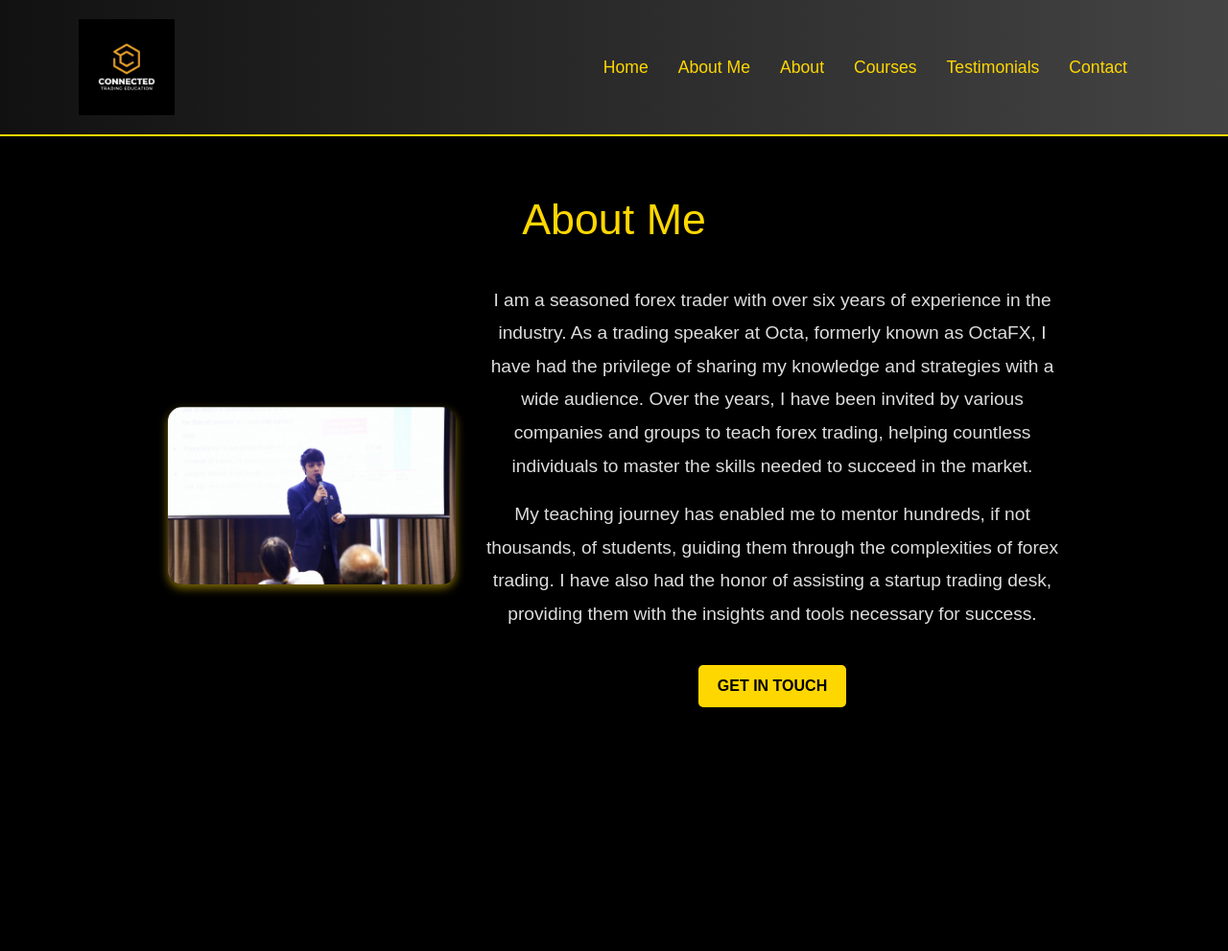
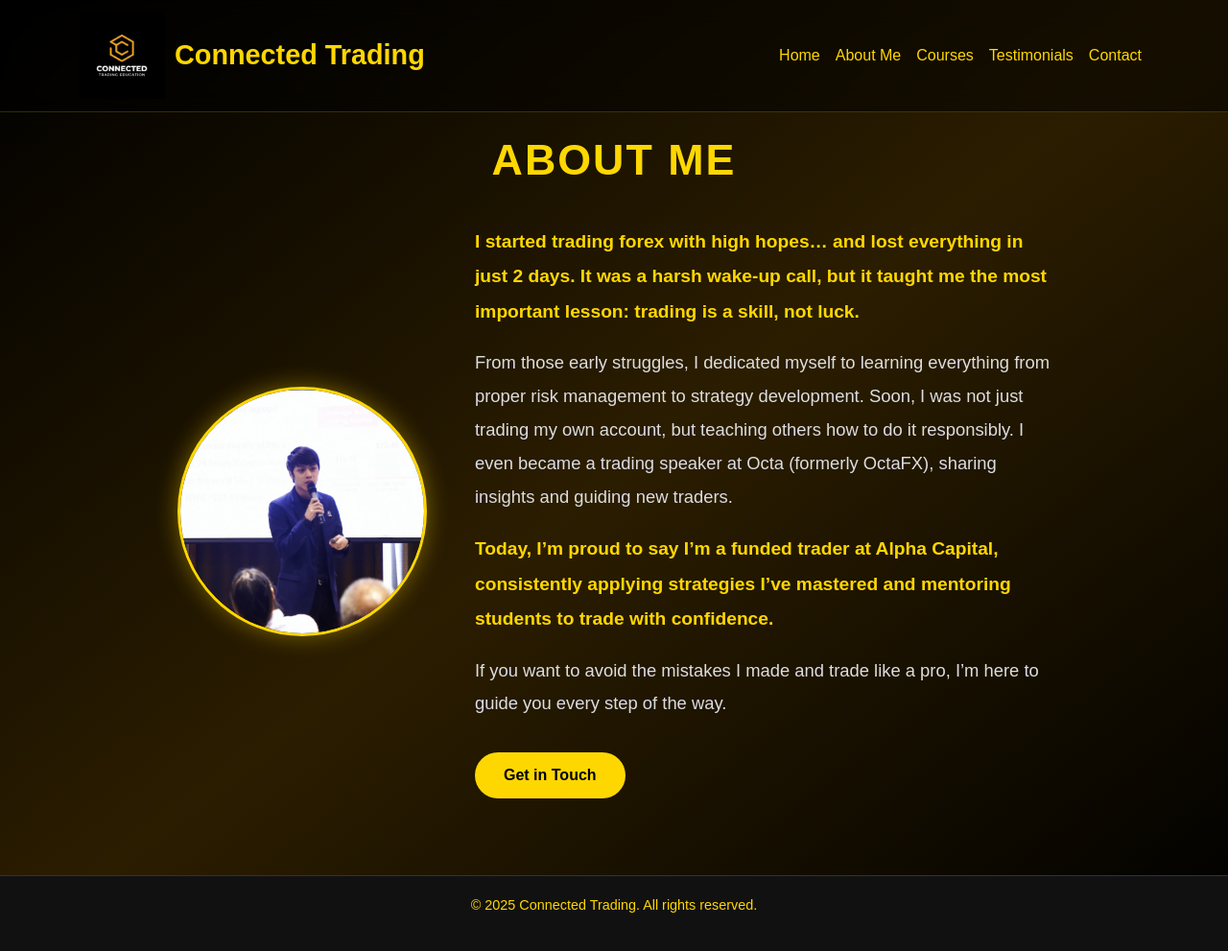
Before and after one commit to pjmendoza2451/ConnectedTrading, a plain HTML site: page about.html in a window 1280 px wide. Shown: the whole page at 96% size. Before the commit the page ends 800 px from the top, so only its background shows below. Drawn offline with nearby package versions, Linux system fonts and the light colour scheme.

Commit message:
about.html

```diff
--- a/about.html
+++ b/about.html
@@ -2,108 +2,160 @@
 <html lang="en">
 
 <head>
-    <meta charset="UTF-8">
-    <meta name="viewport" content="width=device-width, initial-scale=1.0">
-    <title>About Me</title>
-    <link href="https://cdn.jsdelivr.net/npm/bootstrap@5.3.0-alpha1/dist/css/bootstrap.min.css" rel="stylesheet">
-    <link rel="stylesheet" href="https://cdn.jsdelivr.net/npm/bootstrap-icons/font/bootstrap-icons.css">
-    <link rel="icon" href="logo.jpeg">
+  <meta charset="UTF-8" />
+  <meta name="viewport" content="width=device-width, initial-scale=1.0" />
+  <title>About Me - Connected Trading</title>
+  <link href="https://cdn.jsdelivr.net/npm/bootstrap@5.3.0-alpha1/dist/css/bootstrap.min.css" rel="stylesheet" />
+  <link rel="stylesheet" href="https://cdn.jsdelivr.net/npm/bootstrap-icons/font/bootstrap-icons.css" />
+  <link rel="icon" href="logo.jpeg" />
+
   <style>
     body {
-            background-color: #000;
+      background: linear-gradient(to bottom right, #000, #2b1d00, #000);
       color: #ffd700;
-            font-family: 'Arial', sans-serif;
+      font-family: 'Poppins', sans-serif;
+      overflow-x: hidden;
     }
 
-        .about-section {
-            padding: 60px 20px;
+    /* Transparent Navbar with Blur */
+    .navbar {
+      position: fixed;
+      width: 100%;
+      top: 0;
+      left: 0;
+      backdrop-filter: blur(12px);
+      background: rgba(0, 0, 0, 0.5);
+      border-bottom: 1px solid rgba(255, 215, 0, 0.2);
+      z-index: 999;
     }
 
-        h1 {
+    .navbar .nav-link {
       color: #ffd700;
+      font-weight: 500;
+      transition: all 0.3s ease;
+    }
+
+    .navbar .nav-link:hover {
+      color: #fff;
+      transform: scale(1.1);
+    }
+
+    .navbar-brand img {
+      width: 90px;
+      height: auto;
+    }
+
+    .navbar-brand span {
+      color: #ffd700;
+      font-size: 1.8rem;
+      font-weight: bold;
+      margin-left: 10px;
+    }
+
+    /* About Section */
+    .about-section {
+      padding: 140px 20px 80px;
+      text-align: center;
+    }
+
+    .about-section h1 {
       font-size: 2.8rem;
-            margin-bottom: 20px;
+      font-weight: 700;
+      color: #ffd700;
+      margin-bottom: 40px;
+      text-transform: uppercase;
+      letter-spacing: 2px;
     }
 
     .about-content {
-            margin-top: 40px;
       display: flex;
       flex-wrap: wrap;
       align-items: center;
       justify-content: center;
-            gap: 30px;
+      gap: 50px;
+      max-width: 1000px;
+      margin: 0 auto;
     }
 
-        .about-image {
-            flex: 1 1 300px;
-            max-width: 300px;
+    /* Circular glowing portrait */
+    .about-image img {
+      width: 260px;
+      height: 260px;
+      object-fit: cover;
+      border-radius: 50%;
+      border: 3px solid #ffd700;
+      box-shadow: 0 0 25px rgba(255, 215, 0, 0.4);
+      transition: all 0.4s ease;
     }
 
-        .about-image img {
-            width: 100%;
-            border-radius: 15px;
-            box-shadow: 0 4px 10px rgba(255, 215, 0, 0.5);
+    .about-image img:hover {
+      transform: scale(1.05);
+      box-shadow: 0 0 40px rgba(255, 215, 0, 0.7);
     }
 
     .about-text {
-            flex: 2 1 400px;
       max-width: 600px;
+      text-align: left;
     }
 
-        p {
-            font-size: 1.2rem;
-            line-height: 1.8;
+    /* Storytelling text */
+    .about-text .story-line {
+      font-size: 1.15rem;
+      line-height: 1.9;
+      margin-bottom: 18px;
       color: #ddd;
+      transition: transform 0.3s ease, color 0.3s ease;
+      opacity: 0;
+      transform: translateY(20px);
     }
 
-        .btn {
-            margin-top: 20px;
-            background-color: #ffd700;
+    .about-text .story-line.highlight {
+      color: #ffd700;
+      font-weight: 600;
+      font-size: 1.2rem;
+    }
+
+    .about-text .story-line.in-view {
+      opacity: 1;
+      transform: translateY(0);
+      transition: all 0.7s ease-out;
+    }
+
+    .btn-custom {
+      display: inline-block;
+      background: #ffd700;
       color: #000;
       font-weight: bold;
-            padding: 10px 20px;
-            border: none;
-            border-radius: 5px;
-            text-transform: uppercase;
+      padding: 12px 30px;
+      border-radius: 30px;
+      text-decoration: none;
+      transition: all 0.3s ease;
+      margin-top: 15px;
     }
 
-        .btn:hover {
-            background-color: #e6c700;
+    .btn-custom:hover {
+      background: #fff;
       color: #000;
+      transform: scale(1.05);
     }
 
-        /* Logo Styling */
-
-        .logo {
-            width: 100px; /* Adjust the width as needed */
-            height: auto; /* Maintain aspect ratio */
+    footer {
+      background-color: #111;
+      color: #ffd700;
+      text-align: center;
+      padding: 20px 0;
+      border-top: 1px solid #333;
+      font-size: 0.9rem;
     }
 
-        /* Navbar Text */
-        .navbar-brand {
-            display: flex;
-            align-items: center; /* Aligns the logo and text vertically */
+    @media (max-width: 768px) {
+      .about-section {
+        padding-top: 120px;
       }
 
-        /* Navbar Links Styling */
-        .navbar .nav-link {
-            color: #ffd700; /* Gold links */
-            font-size: 1.1rem; /* Slightly larger font size */
-            margin-right: 15px; /* Space between links */
-            transition: color 0.3s ease, transform 0.3s ease; /* Smooth transition */
+      .about-text {
+        text-align: center;
       }
-
-        .navbar .nav-link:hover {
-            color: #fff; /* White color when hovered */
-            transform: scale(1.1); /* Slight zoom-in effect on hover */
-        }
-
-        /* Navbar brand text styling */
-        .navbar-brand span {
-            font-size: 1.8rem; /* Logo text size */
-            font-weight: bold;
-            color: #ffd700; /* Gold color */
-            margin-left: 10px; /* Space between logo and text */
     }
   </style>
 </head>
@@ -111,11 +163,11 @@
 <body>
 
   <!-- Navbar -->
-    <nav class="navbar navbar-expand-lg" style="background: linear-gradient(to right, #111, #444); padding: 15px 0; border-bottom: 2px solid #ffd700;">
+  <nav class="navbar navbar-expand-lg">
     <div class="container">
-            <a class="navbar-brand d-flex align-items-center" href="#">
-                <img src="logo.jpeg" alt="logo" class="logo">
-                <span class="ms-2 text-white" style="font-size: 1.8rem; font-weight: bold;"></span>
+      <a class="navbar-brand d-flex align-items-center" href="index.html">
+        <img src="logo.jpeg" alt="logo">
+        <span>Connected Trading</span>
       </a>
       <button class="navbar-toggler" type="button" data-bs-toggle="collapse" data-bs-target="#navbarNav">
         <span class="navbar-toggler-icon"></span>
@@ -124,7 +176,6 @@
         <ul class="navbar-nav ms-auto">
           <li class="nav-item"><a class="nav-link" href="index.html">Home</a></li>
           <li class="nav-item"><a class="nav-link" href="about.html">About Me</a></li>
-                    <li class="nav-item"><a class="nav-link" href="index.html#about">About</a></li>
           <li class="nav-item"><a class="nav-link" href="index.html#courses">Courses</a></li>
           <li class="nav-item"><a class="nav-link" href="testimonials.html">Testimonials</a></li>
           <li class="nav-item"><a class="nav-link" href="index.html#contact">Contact</a></li>
@@ -133,31 +184,52 @@
     </div>
   </nav>
 
-    <!-- About Me Section -->
-    <section class="about-section text-center">
+  <!-- About Section -->
+  <section class="about-section">
     <div class="container">
       <h1>About Me</h1>
       <div class="about-content">
-                <!-- Image Section -->
         <div class="about-image">
-                    <img src="portrait.png" alt="Portrait">
+          <img src="portrait.png" alt="Paul Mendoza portrait">
         </div>
-                <!-- Text Section -->
         <div class="about-text">
-                    <p>
-                        I am a seasoned forex trader with over six years of experience in the industry. As a trading speaker at Octa, formerly known as OctaFX, I have had the privilege of sharing my knowledge and strategies with a wide audience. Over the years, I have been invited by various companies and groups to teach forex trading, helping countless individuals to master the skills needed to succeed in the market.
-                    </p>
-                    <p>
-                        My teaching journey has enabled me to mentor hundreds, if not thousands, of students, guiding them through the complexities of forex trading. I have also had the honor of assisting a startup trading desk, providing them with the insights and tools necessary for success.
-                    </p>
-                    <a href="mailto:connectedtradingph@gmail.com" class="btn">Get in Touch</a>
+          <p class="story-line highlight">I started trading forex with high hopes… and lost everything in just 2 days. It was a harsh wake-up call, but it taught me the most important lesson: trading is a skill, not luck.</p>
+
+          <p class="story-line">From those early struggles, I dedicated myself to learning everything from proper risk management to strategy development. Soon, I was not just trading my own account, but teaching others how to do it responsibly. I even became a trading speaker at Octa (formerly OctaFX), sharing insights and guiding new traders.</p>
+
+          <p class="story-line highlight">Today, I’m proud to say I’m a <strong>funded trader at Alpha Capital</strong>, consistently applying strategies I’ve mastered and mentoring students to trade with confidence.</p>
+
+          <p class="story-line">If you want to avoid the mistakes I made and trade like a pro, I’m here to guide you every step of the way.</p>
+
+          <a href="mailto:connectedtradingph@gmail.com" class="btn-custom">Get in Touch</a>
         </div>
       </div>
     </div>
   </section>
 
-    <script src="https://cdn.jsdelivr.net/npm/@popperjs/core@2.11.6/dist/umd/popper.min.js"></script>
-    <script src="https://cdn.jsdelivr.net/npm/bootstrap@5.3.0-alpha1/dist/js/bootstrap.min.js"></script>
+  <footer>
+    <p>&copy; <span id="year"></span> Connected Trading. All rights reserved.</p>
+  </footer>
+
+  <script>
+    document.getElementById('year').textContent = new Date().getFullYear();
+
+    // Scroll animation for story lines
+    const storyLines = document.querySelectorAll('.story-line');
+    function animateStory() {
+      const triggerBottom = window.innerHeight * 0.85;
+      storyLines.forEach(line => {
+        const top = line.getBoundingClientRect().top;
+        if (top < triggerBottom) {
+          line.classList.add('in-view');
+        }
+      });
+    }
+    window.addEventListener('scroll', animateStory);
+    window.addEventListener('load', animateStory);
+  </script>
+
+  <script src="https://cdn.jsdelivr.net/npm/bootstrap@5.3.0-alpha1/dist/js/bootstrap.bundle.min.js"></script>
 </body>
 
 </html>
```
Lines whose indentation alone changed are shown as unchanged.
